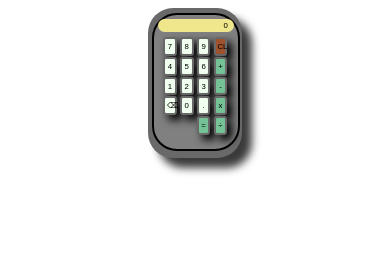
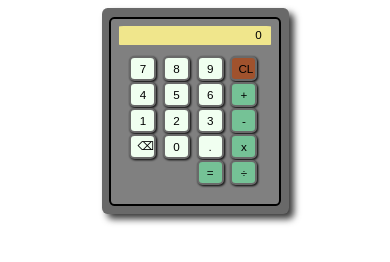
Before and after one commit to CelticJasen/calculator, a plain HTML site: page index.html in a window 390 px wide. Drawn offline with Linux system fonts and the light colour scheme.

Commit message:
more tweaks for mobile support

```diff
--- a/index.html
+++ b/index.html
@@ -15,7 +15,6 @@
                 </div>
 
             </div>
-            <div id="buttonsContainer">
             <div id="numberButtons">
                 <button class="button" id="seven">7</button>
                 <button class="button" id="eight">8</button>
@@ -38,7 +37,6 @@
             </div>
         </div>
     </div>
-    </div>
 </body>
 <script type="text/javascript" src="calculator.js"></script>
 </html>
--- a/styles.css
+++ b/styles.css
@@ -5,12 +5,12 @@
     bottom: 0;
     right: 0;
     margin: auto;
-    width: 25%;
+    width: 50%;
     height: 0;
-    padding-bottom: 40%;
+    padding-bottom: 55%;
     background-color: dimgray;
-    border-radius: 25px;
-    filter: drop-shadow(10px 10px 4px rgb(58, 58, 58));
+    border-radius: 3%;
+    filter: drop-shadow(1.5vw 1.5vw 1vw rgb(58, 58, 58));
 }
 
 #calculatorContainer {
@@ -19,7 +19,7 @@
     height: 90%;
     width:90%;
     background-color: gray;
-    border-radius: 25px;
+    border-radius: 3%;
     border: 2px solid black;
 }
 
@@ -29,20 +29,19 @@
     top: 2%;
     height: 10%;
     width: 90%;
-    border-radius: 10px;
+    border-radius: 3%;
     background-color: khaki;
 }
 
 #displayContent {
-    padding: 3%;
+    padding: 1%;
     margin-right: 5%;
     text-align: right;
-    font-size: 2vw;
+    font-size: 3vw;
     font-family: sans-serif;
 }
 
 #clearButton {
-    text-align: left;
     background-color: sienna;
 }
 
@@ -57,12 +56,12 @@
 #numberButtons {
     display: grid;
     grid-template-columns: 25% 25% 25% 25%;
-    grid-template-rows: auto auto auto auto auto;
+    grid-template-rows: 20% 20% 20% 20% 20%;
     padding: 5%;
     margin-left: 4%;
     margin-top: 2%;
     width: 80%;
-    height: auto;
+    height: 70%;
 }
 
 #divide {
@@ -77,24 +76,22 @@
 
 .button {
     position: relative;
-    padding: 10%;
     margin: 10%;
     width: 80%;
     height: 95%;
-    font-size: 2vw;
+    font-size: 3vw;
     border-radius: 20%;
     border: 2px solid dimgray;
     background-color: honeydew;
-    filter: drop-shadow(5px 5px 4px black);
+    filter: drop-shadow(0.5vw 0.5vw 0.25vw black);
 }
 
 .button:hover {
     position: relative;
-    padding: 10%;
     margin: 10%;
     width: 80%;
     height: 95%;
-    font-size: 2vw;
+    font-size: 3vw;
     border-radius: 20%;
     border: 2px solid dimgray;
     background-color: goldenrod;
@@ -102,11 +99,10 @@
 
 .button:active {
     position: relative;
-    padding: 10%;
     margin: 10%;
     width: 80%;
     height: 95%;
-    font-size: 2vw;
+    font-size: 3vw;
     border-radius: 20%;
     border: 2px solid dimgray;
     background-color: seagreen;
@@ -114,24 +110,22 @@
 
 .operation {
     position: relative;
-    padding: 10%;
     margin: 10%;
     width: 80%;
     height: 95%;
-    font-size: 2vw;
+    font-size: 3vw;
     border-radius: 20%;
     border: 2px solid dimgray;
     background-color: rgb(117, 194, 150);
-    filter: drop-shadow(5px 5px 4px black);
+    filter: drop-shadow(0.5vw 0.5vw 0.25vw black);
 }
 
 .operation:hover {
     position: relative;
-    padding: 10%;
     margin: 10%;
     width: 80%;
     height: 95%;
-    font-size: 2vw;
+    font-size: 3vw;
     border-radius: 20%;
     border: 2px solid dimgray;
     background-color: goldenrod;
@@ -139,11 +133,10 @@
 
 .operation:active {
     position: relative;
-    padding: 10%;
     margin: 10%;
     width: 80%;
     height: 95%;
-    font-size: 2vw;
+    font-size: 3vw;
     border-radius: 20%;
     border: 2px solid dimgray;
     background-color: honeydew;
```
Lines whose indentation alone changed are shown as unchanged.
